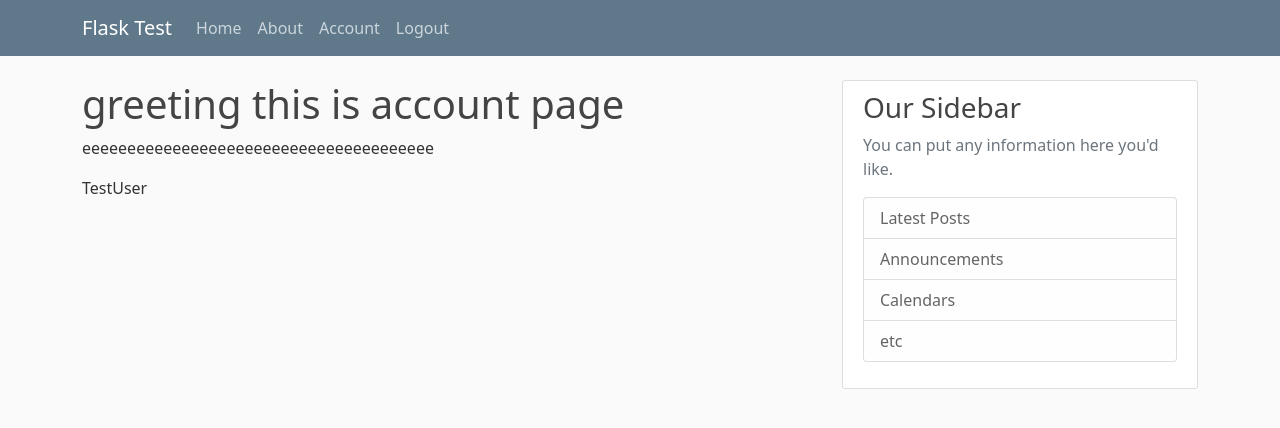
After one commit to Voitheia/MMTest, a Flask app: page /account in a window 1280 px wide. The commit adds this page. Shown: the top 428 px of the page. Run offline with Flask 2, Linux system fonts and the light colour scheme; a user stored in the database is signed in.

Commit message:
added user auth

```diff
--- a/Flask_Test1/routes.py
+++ b/Flask_Test1/routes.py
@@ -1,7 +1,8 @@
-from flask import render_template, url_for, flash, redirect
-from Flask_Test1 import app
+from flask import render_template, url_for, flash, redirect, request
+from Flask_Test1 import app, db, bcrypt
 from Flask_Test1.forms import RegistrationForm, LoginForm
 from Flask_Test1.models import User, Post
+from flask_login import login_user, current_user, logout_user, login_required
 
 #this posts variable is a list of dictionaries, used as dummy data for blog posts
 #basically just a replacement for a database call
@@ -37,20 +38,42 @@
 #registration page route
 @app.route('/register', methods=['GET', 'POST'])
 def register():
-    form = RegistrationForm()
+    if current_user.is_authenticated:
+        return redirect(url_for('home')) #if the user is logged in, redir to home
+    form = RegistrationForm() #specify which form to user
     if form.validate_on_submit():
-        flash(f'Account created for {form.username.data}!', 'success')
-        return redirect(url_for('home'))
+        hashed_password = bcrypt.generate_password_hash(form.password.data).decode('utf-8') #this hashes the user's password and converts it to utf-8
+        user = User(username=form.username.data, email=form.email.data, password=hashed_password) #create the user for the db
+        db.session.add(user) #stage the user for the db
+        db.session.commit() #commit new user to db
+        flash(f'Your account has been created! Please login', 'success')
+        return redirect(url_for('login')) #redir the user to the login page
     return render_template('register.html', title='Register', form=form)
 
 #login page route
 @app.route('/login', methods=['GET', 'POST'])
 def login():
-    form = LoginForm()
+    if current_user.is_authenticated:
+        return redirect(url_for('home')) #if the user is logged in, redir to home
+    form = LoginForm() #specify which form to user
     if form.validate_on_submit():
-        if form.email.data == 'admin@blog.com' and form.password.data == 'password':
-            flash(f'Logged in as {form.email.data}!', 'success')
-            return redirect(url_for('home'))
+        user = User.query.filter_by(email=form.email.data).first() #check that the user exists, using email because that's what the user uses to log in
+        if user and bcrypt.check_password_hash(user.password, form.password.data): #if the user exists and the password is correct
+            login_user(user, remember=form.remember.data) #log the user in, and if the user checked the remeber box, remember the user
+            next_page = request.args.get('next') #check if the next argument exists (i.e. user tried to go somewhere they needed to login to see)
+            return redirect(next_page) if next_page else redirect(url_for('home')) #redir the user to the next_page arg if it exists, if not send them to home page
         else:
-            flash('Login Unsuccessful. Please check username and password', 'danger')
+            flash('Login Unsuccessful. Please check email and password', 'danger') #display error message
     return render_template('login.html', title='Login', form=form)
+
+#logout route
+@app.route('/logout')
+def logout():
+    logout_user() #logout user
+    return redirect(url_for('home')) #redir the user to the home page
+
+#account page route
+@app.route('/account')
+@login_required
+def account():
+    return render_template('account.html', title='Account')
--- /dev/null
+++ b/Flask_Test1/templates/account.html
@@ -0,0 +1,6 @@
+{% extends "layout.html" %}
+{% block content %}
+    <h1>greeting this is account page</h1>
+    <p>eeeeeeeeeeeeeeeeeeeeeeeeeeeeeeeeeeeeeee</p>
+    <p>{{ current_user.username }}</p>
+{% endblock content %}
--- a/Flask_Test1/templates/layout.html
+++ b/Flask_Test1/templates/layout.html
@@ -36,10 +36,15 @@
                 <a class="nav-item nav-link" href="{{ url_for('home') }}">Home</a>
                 <a class="nav-item nav-link" href="{{ url_for('about') }}">About</a>
                 </div>
-                <!-- Navbar Right Side | this doesn't seem to work right now -->
+                <!-- Navbar Right Side | this doesn't seem to move the links to the right side properly -->
                 <div class="navbar-nav">
-                <a class="nav-item nav-link" href="{{ url_for('login') }}">Login</a>
-                <a class="nav-item nav-link" href="{{ url_for('register') }}">Register</a>
+                    {% if current_user.is_authenticated %}
+                        <a class="nav-item nav-link" href="{{ url_for('account') }}">Account</a>
+                        <a class="nav-item nav-link" href="{{ url_for('logout') }}">Logout</a>
+                    {% else %}
+                        <a class="nav-item nav-link" href="{{ url_for('login') }}">Login</a>
+                        <a class="nav-item nav-link" href="{{ url_for('register') }}">Register</a>
+                    {% endif %}
                 </div>
             </div>
             </div>
```
Also changed, not shown: Flask_Test1/__init__.py (+16 -0 lines), Flask_Test1/forms.py (+12 -1 lines), Flask_Test1/models.py (+14 -4 lines), Flask_Test1/site.db.
